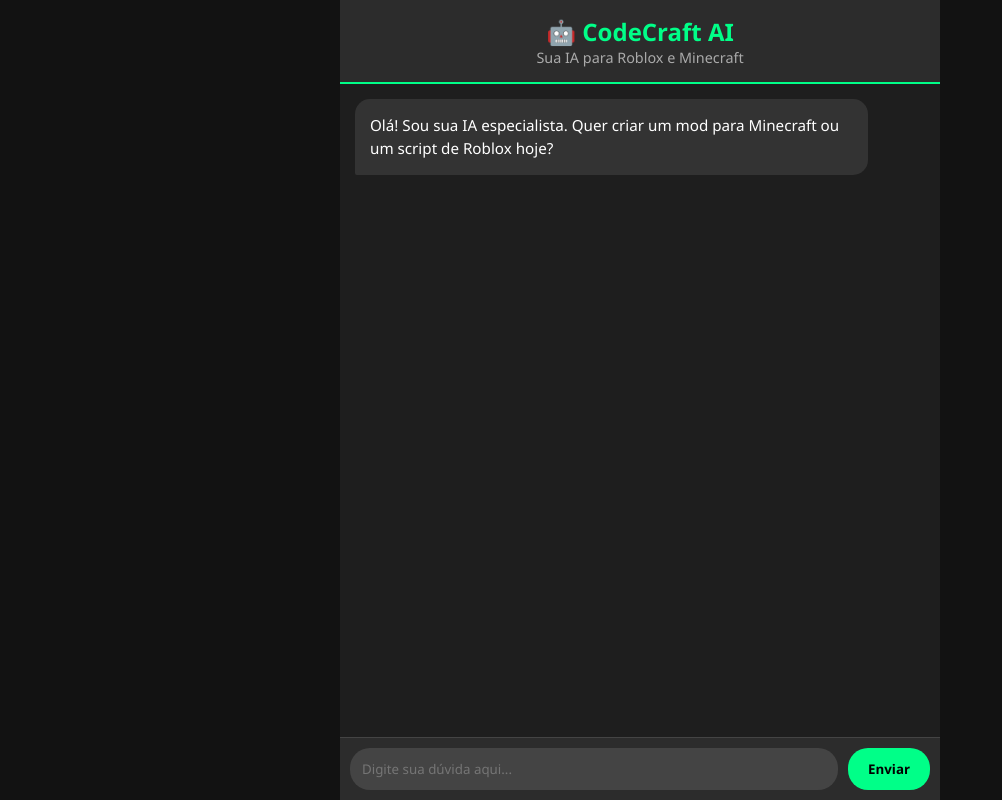
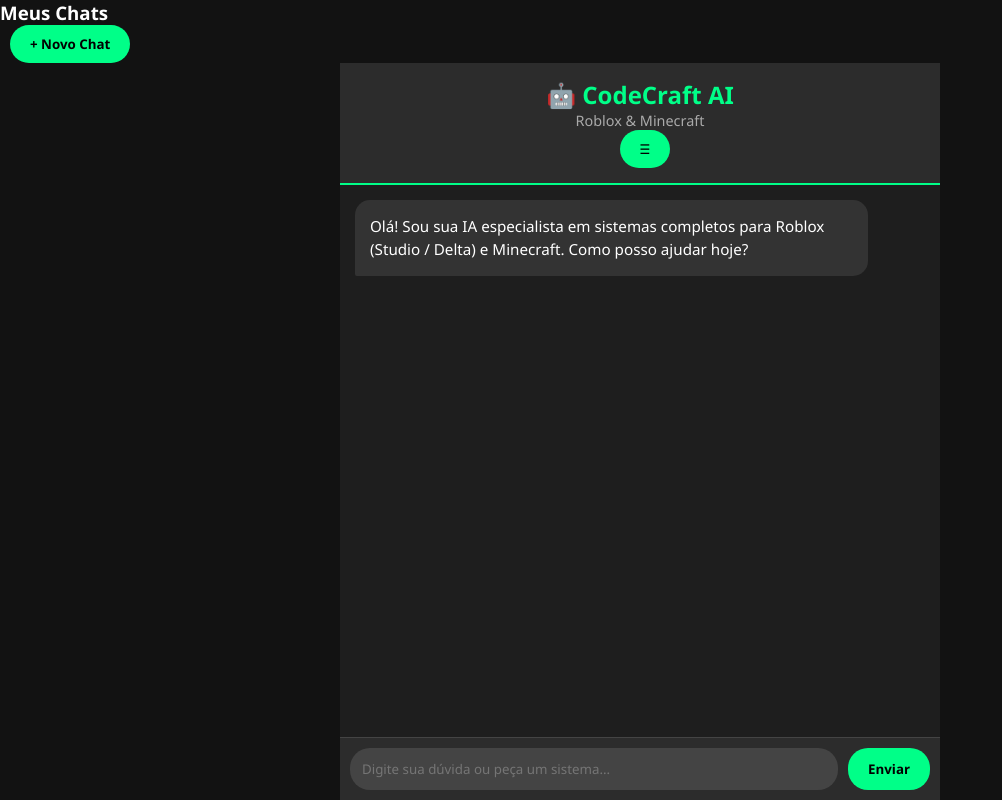
Before and after one commit to zyvex371-ctrl/roblox-minecraft-ai, a plain HTML site: page index.html in a window 1280 px wide. Shown: the whole page, without its empty margins (0-1002 px from the left). Drawn offline with nearby package versions, Linux system fonts and the light colour scheme.

Commit message:
Update index.html

```diff
--- a/index.html
+++ b/index.html
@@ -5,24 +5,42 @@
     <meta name="viewport" content="width=device-width, initial-scale=1.0">
     <title>CodeCraft AI</title>
     <link rel="stylesheet" href="style.css">
-    <!-- Importando a biblioteca que entende os códigos e textos grossos (Markdown) -->
+    <!-- Biblioteca para estilizar os códigos e textos -->
     <script src="https://cdn.jsdelivr.net/npm/marked/marked.min.js"></script>
 </head>
 <body>
+    <!-- SIDEBAR (Menu lateral na Direita) -->
+    <div id="sidebar" class="sidebar">
+        <div class="sidebar-header">
+            <h3>Meus Chats</h3>
+            <button onclick="novoChat()" class="new-chat-btn">+ Novo Chat</button>
+        </div>
+        <div id="history-list" class="history-list">
+            <!-- Histórico de chats -->
+        </div>
+    </div>
+
+    <!-- OVERLAY (Fundo escuro) -->
+    <div id="overlay" class="overlay" onclick="fecharMenu()"></div>
+
     <div class="chat-container">
         <header>
-            <h1>🤖 CodeCraft AI</h1>
-            <p>Sua IA para Roblox e Minecraft</p>
+            <div class="header-left">
+                <h1>🤖 CodeCraft AI</h1>
+                <p>Roblox & Minecraft</p>
+            </div>
+            <!-- BOTÃO DE 3 TRACINHOS NA PONTA DIREITA -->
+            <button id="menu-btn" class="menu-btn" onclick="abrirMenu()">☰</button>
         </header>
 
         <div id="chat-box" class="chat-box">
             <div class="message ai-message">
-                Olá! Sou sua IA especialista. Quer criar um mod para Minecraft ou um script de Roblox hoje?
+                Olá! Sou sua IA especialista em sistemas completos para Roblox (Studio / Delta) e Minecraft. Como posso ajudar hoje?
             </div>
         </div>
 
         <div class="input-area">
-            <input type="text" id="user-input" placeholder="Digite sua dúvida aqui...">
+            <input type="text" id="user-input" placeholder="Digite sua dúvida ou peça um sistema..." onkeypress="observarEnter(event)">
             <button onclick="enviarMensagem()">Enviar</button>
         </div>
     </div>
```
